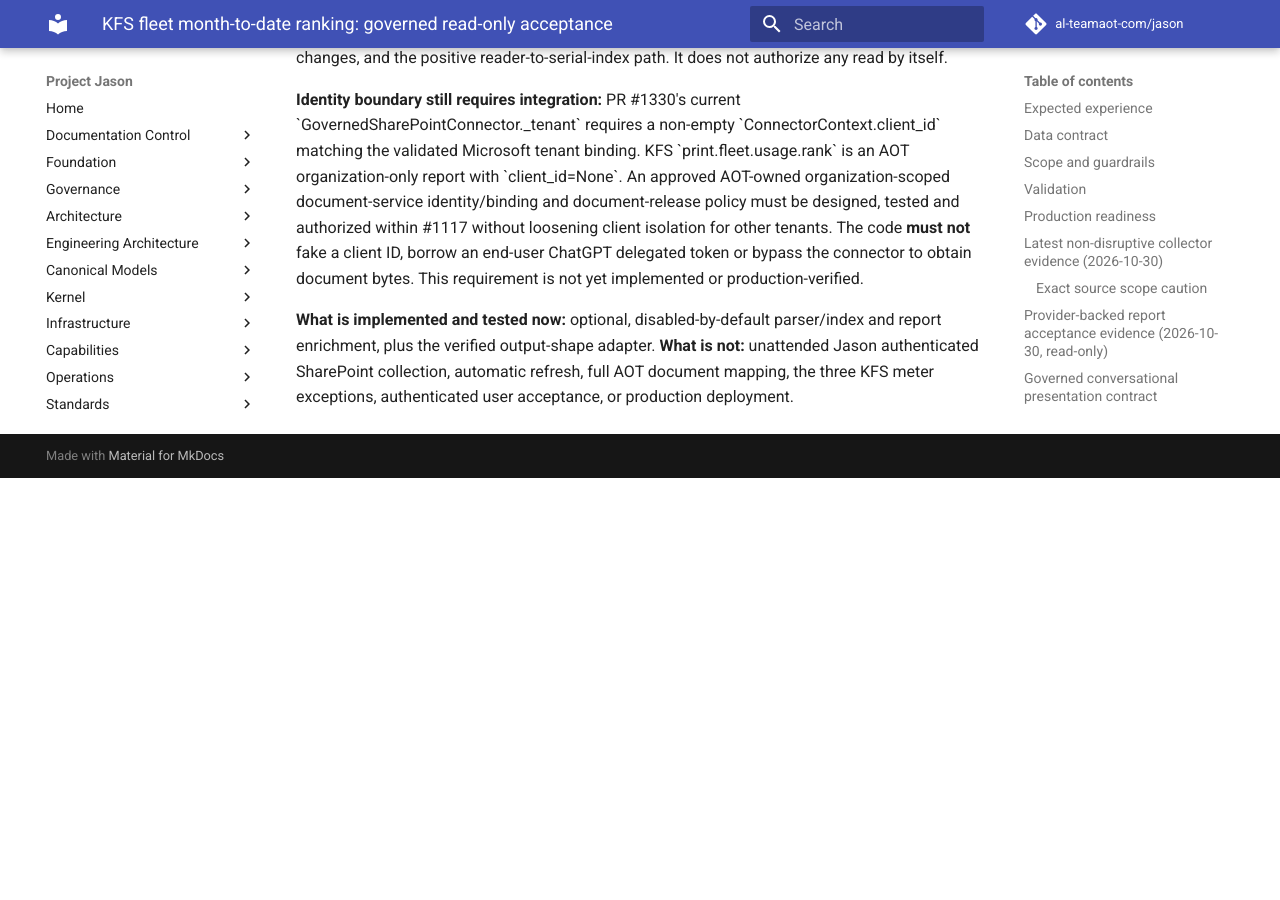
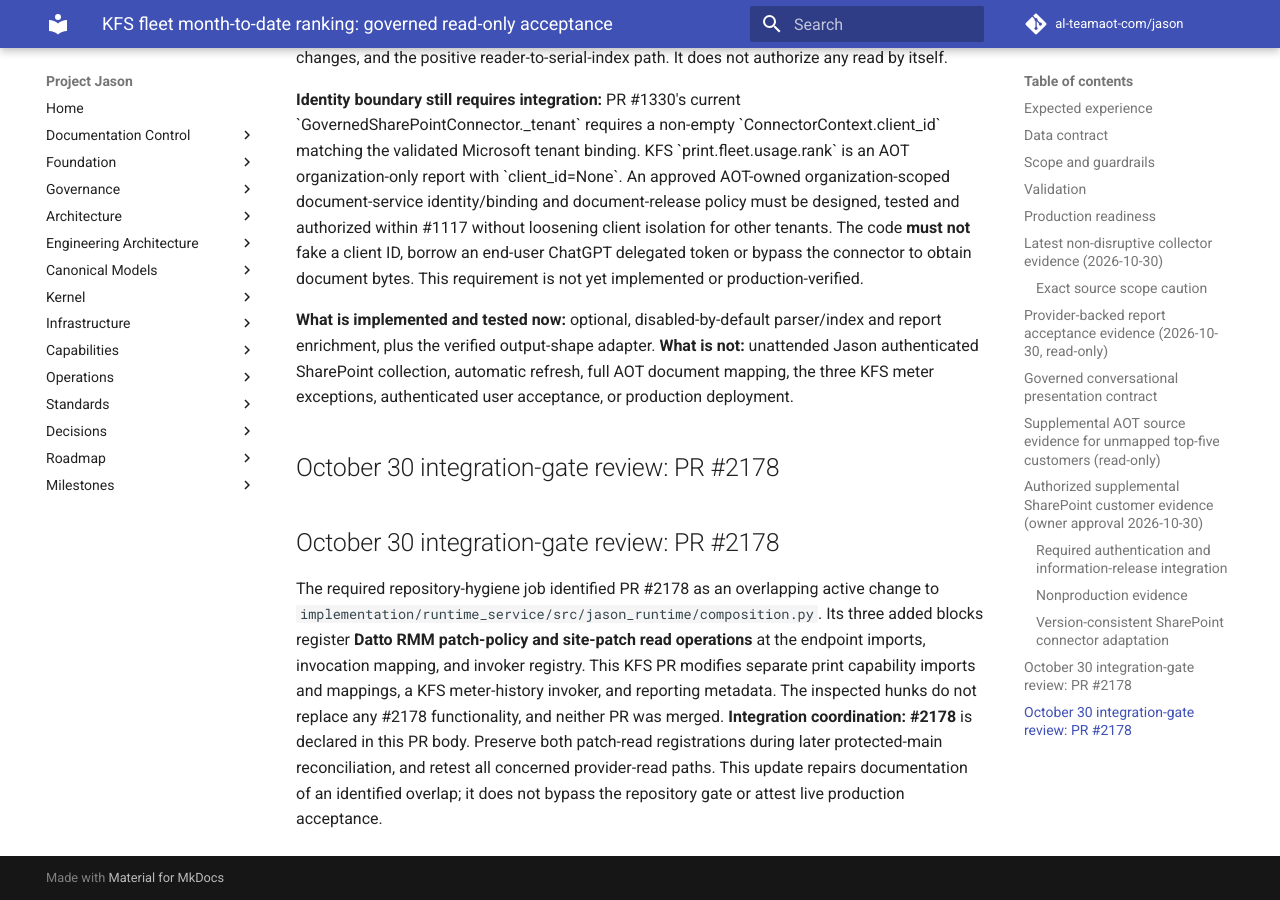
Before and after one commit to al-teamaot-com/jason, an MkDocs documentation site: the page built from docs/operations/KFS-Fleet-Volume-Ranking-20261030.md, in a window 1280 px wide and 900 px high, scrolled down 7015 px. Built offline with MkDocs 1.6.1 and Material for MkDocs 9.7.7, drawn with Linux system fonts in a browser that asks for light colours; comment, search, counter and statistics services are not loaded; before the commit the page ends 7493 px from its top, so only the background shows below that.

Commit message:
Document reviewed overlapping integration and required release-gate coordination (#2176)

```diff
--- a/docs/operations/KFS-Fleet-Volume-Ranking-20261030.md
+++ b/docs/operations/KFS-Fleet-Volume-Ranking-20261030.md
@@ -125,3 +125,9 @@
 **Identity boundary still requires integration:** PR #1330's current \`GovernedSharePointConnector._tenant\` requires a non-empty \`ConnectorContext.client_id\` matching the validated Microsoft tenant binding. KFS \`print.fleet.usage.rank\` is an AOT organization-only report with \`client_id=None\`. An approved AOT-owned organization-scoped document-service identity/binding and document-release policy must be designed, tested and authorized within #1117 without loosening client isolation for other tenants. The code **must not** fake a client ID, borrow an end-user ChatGPT delegated token or bypass the connector to obtain document bytes. This requirement is not yet implemented or production-verified.
 
 **What is implemented and tested now:** optional, disabled-by-default parser/index and report enrichment, plus the verified output-shape adapter. **What is not:** unattended Jason authenticated SharePoint collection, automatic refresh, full AOT document mapping, the three KFS meter exceptions, authenticated user acceptance, or production deployment.
+
+## October 30 integration-gate review: PR #2178
+
+## October 30 integration-gate review: PR #2178
+
+The required repository-hygiene job identified PR #2178 as an overlapping active change to `implementation/runtime_service/src/jason_runtime/composition.py`. Its three added blocks register **Datto RMM patch-policy and site-patch read operations** at the endpoint imports, invocation mapping, and invoker registry. This KFS PR modifies separate print capability imports and mappings, a KFS meter-history invoker, and reporting metadata. The inspected hunks do not replace any #2178 functionality, and neither PR was merged. **Integration coordination: #2178** is declared in this PR body. Preserve both patch-read registrations during later protected-main reconciliation, and retest all concerned provider-read paths. This update repairs documentation of an identified overlap; it does not bypass the repository gate or attest live production acceptance.
```
